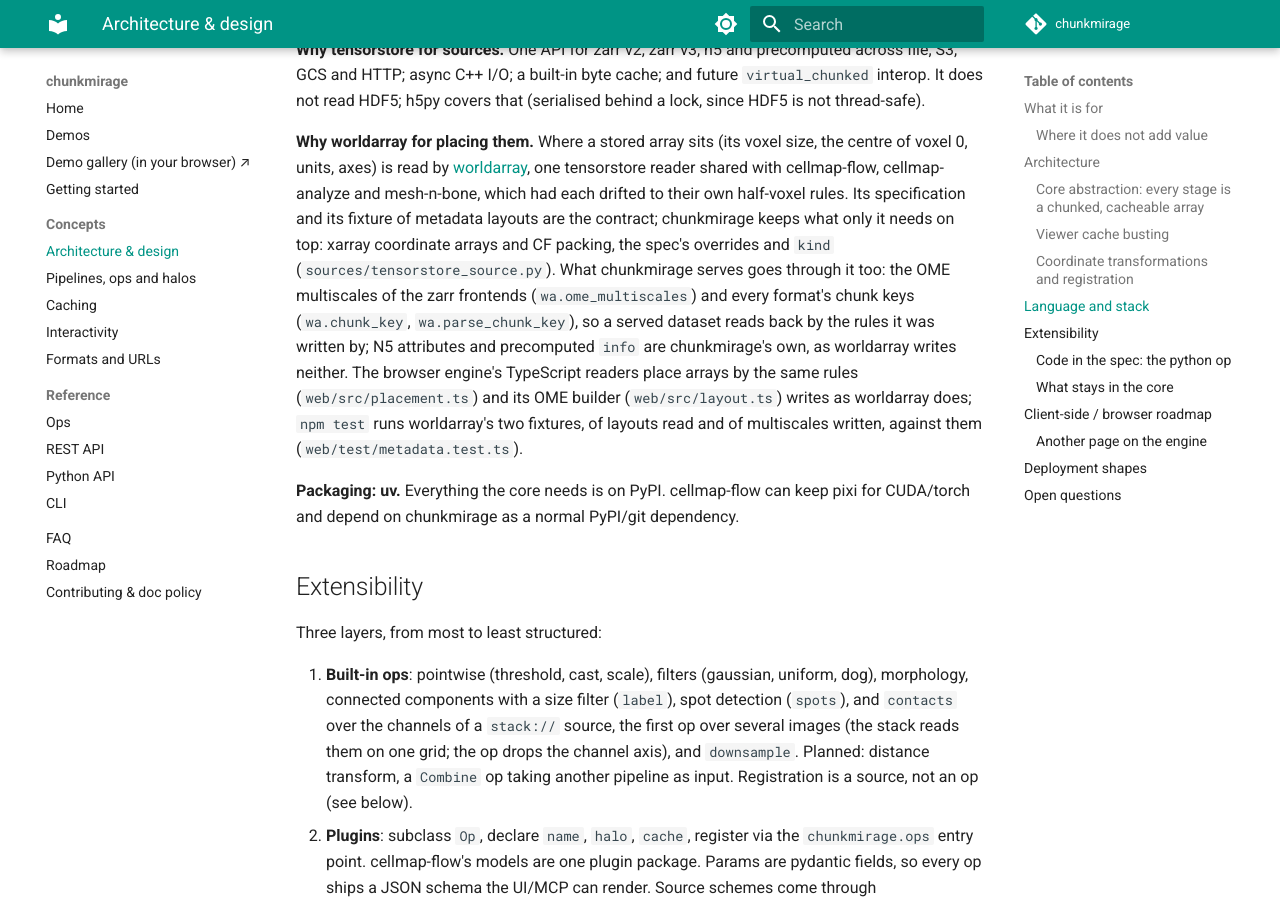
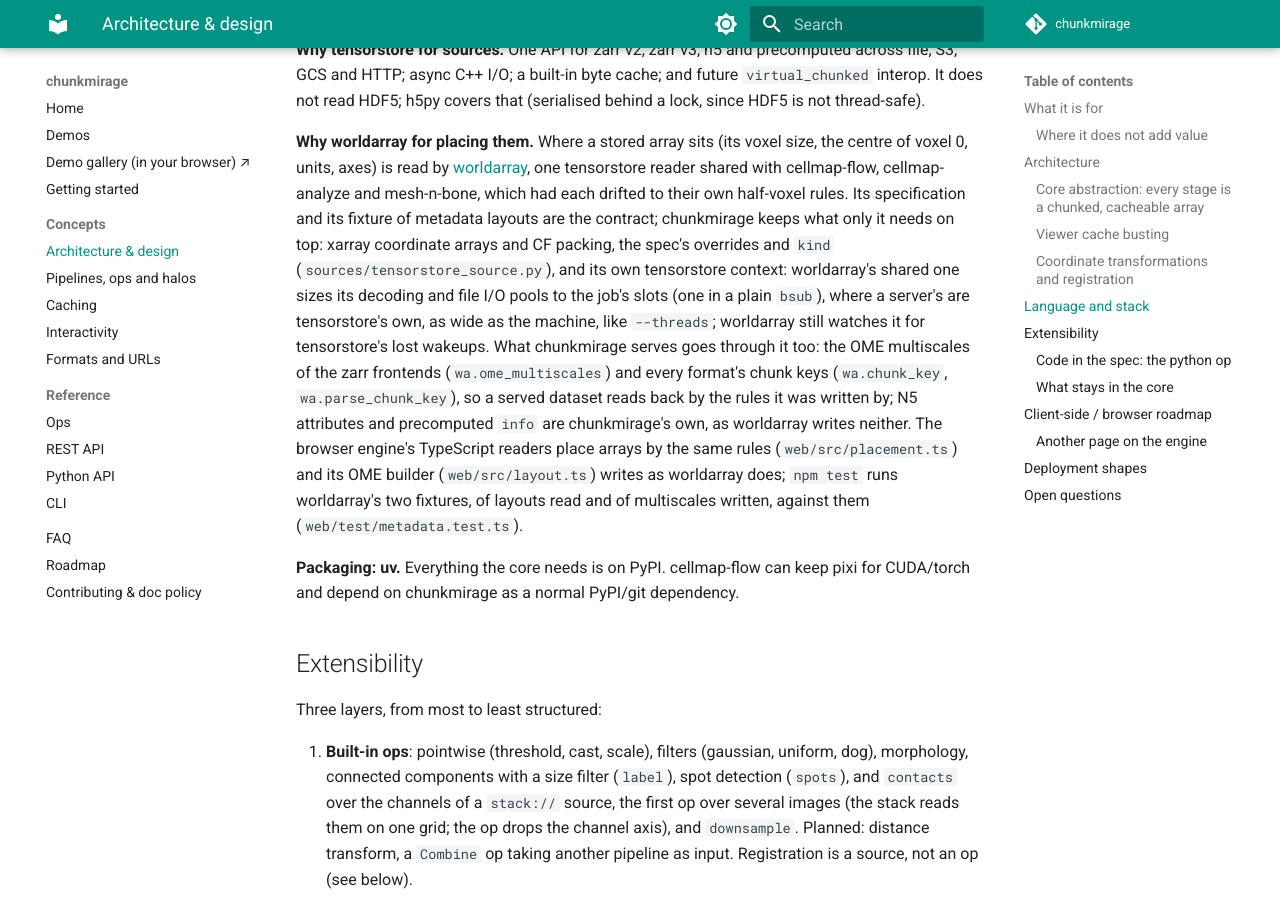
Before and after one commit to JaneliaSciComp/chunkmirage, an MkDocs documentation site: the page built from docs/design.md, in a window 1280 px wide and 900 px high, scrolled down 5172 px. Built offline with MkDocs 1.6.1 and Material for MkDocs 9.7.7, drawn with Linux system fonts in a browser that asks for light colours; comment, search, counter and statistics services are not loaded.

Commit message:
worldarray>=0.5,<0.6 (lock 0.5.0), one minor series at a time: worldarray's watchdog kicks the pools of every context it opens a store on, so a tensorstore read stranded by its lost wakeup runs within a second; chunkmirage keeps its own shared context (one per cache budget) whose decoding and file I/O pools are tensorstore's own, as wide as the machine like --threads, where worldarray 0.5's shared one sizes them to the job's slots (one decoding thread in a plain bsub); design.md and the CHANGELOG say so

```diff
--- a/docs/design.md
+++ b/docs/design.md
@@ -215,7 +215,10 @@
 had each drifted to their own half-voxel rules. Its specification and its fixture of
 metadata layouts are the contract; chunkmirage keeps what only it needs on top: xarray
 coordinate arrays and CF packing, the spec's overrides and `kind`
-(`sources/tensorstore_source.py`). What chunkmirage serves goes through it too: the OME
+(`sources/tensorstore_source.py`), and its own tensorstore context: worldarray's shared one
+sizes its decoding and file I/O pools to the job's slots (one in a plain `bsub`), where a
+server's are tensorstore's own, as wide as the machine, like `--threads`; worldarray still
+watches it for tensorstore's lost wakeups. What chunkmirage serves goes through it too: the OME
 multiscales of the zarr frontends (`wa.ome_multiscales`) and every format's chunk keys
 (`wa.chunk_key`, `wa.parse_chunk_key`), so a served dataset reads back by the rules it was
 written by; N5 attributes and precomputed `info` are chunkmirage's own, as worldarray writes
--- a/pyproject.toml
+++ b/pyproject.toml
@@ -26,7 +26,7 @@
     "numpy>=1.26",
     "numcodecs>=0.12",
     "tensorstore>=0.1.60",
-    "worldarray>=0.3.1,<1",
+    "worldarray>=0.5,<0.6",
     "starlette>=0.37",
     "uvicorn[standard]>=0.29",
     "hypercorn[h2]>=0.17",
```
Also changed, not shown: CHANGELOG.md (+8 -3 lines), 2 other files.
